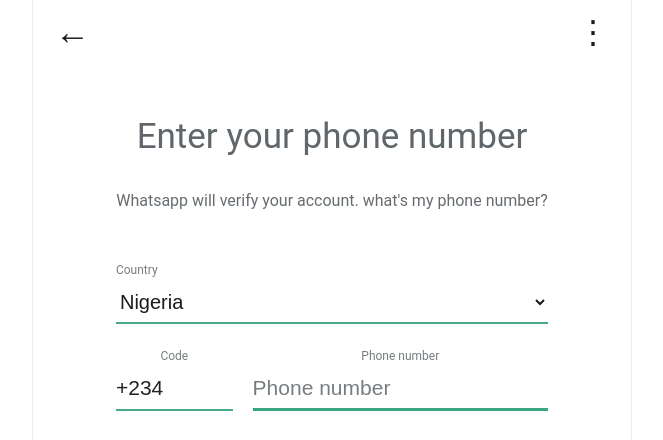
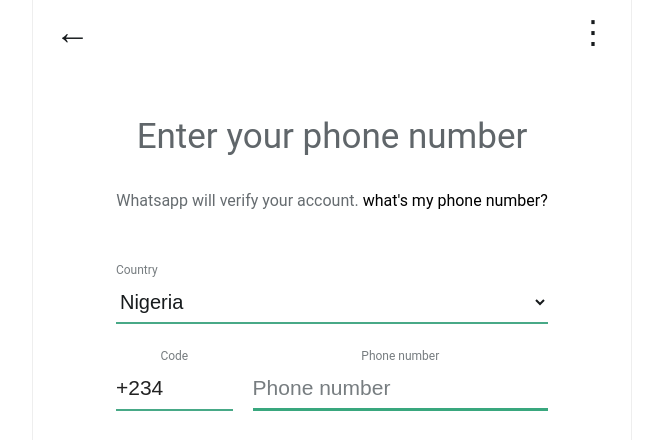
Before and after one commit to musamuhammad/github, a Flask app: page / in a window 1280 px wide. Shown: the top 440 px of the page, without its empty margins (308-971 px from the left). Run offline with Flask 3, Linux system fonts and the light colour scheme.

Commit message:
Update style.css

```diff
--- a/static/style.css
+++ b/static/style.css
@@ -145,6 +145,10 @@ h1 {
 
     text-decoration: none;
 
+}
+
+#bluee {
+color: black;
 }
 
 
```
